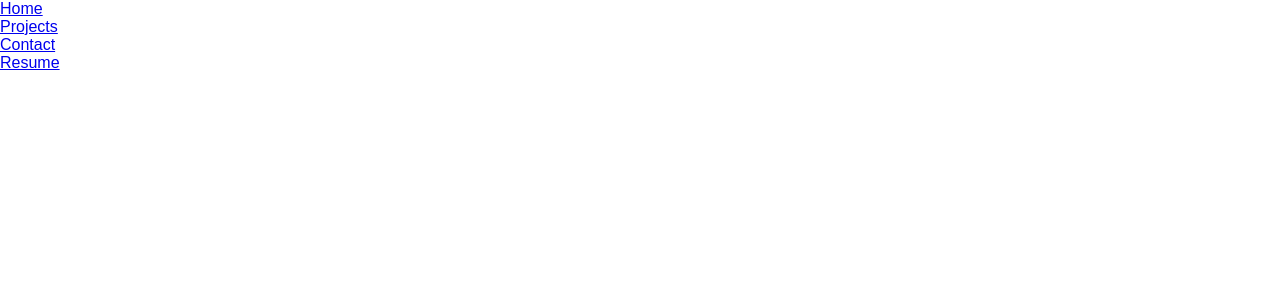
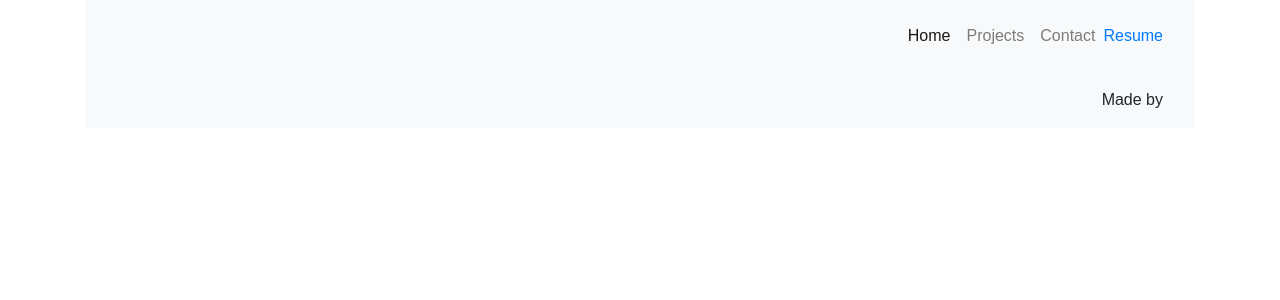
Before and after one commit to tanMan5/Tanner-Nielsen-Portfolio, a React (Create React App) app in the folder client/: page / in a window 1280 px wide. Shown: the top 300 px of the page. Built offline with nearby package versions, Linux system fonts and the light colour scheme.

Commit message:
footer added

```diff
--- a/client/public/index.html
+++ b/client/public/index.html
@@ -1,5 +1,6 @@
 <!doctype html>
 <html lang="en">
+
 <head>
   <meta charset="utf-8">
   <meta name="viewport" content="width=device-width, initial-scale=1, shrink-to-fit=no">
@@ -10,6 +11,8 @@
     -->
   <link rel="manifest" href="%PUBLIC_URL%/manifest.json">
   <link rel="shortcut icon" href="%PUBLIC_URL%/favicon.ico">
+  <link rel="stylesheet" href="https://maxcdn.bootstrapcdn.com/bootstrap/4.5.2/css/bootstrap.min.css"
+    integrity="sha384-JcKb8q3iqJ61gNV9KGb8thSsNjpSL0n8PARn9HuZOnIxN0hoP+VmmDGMN5t9UJ0Z" crossorigin="anonymous" />
   <!--
       Notice the use of %PUBLIC_URL% in the tags above.
       It will be replaced with the URL of the `public` folder during the build.
@@ -19,8 +22,9 @@
       work correctly both with client-side routing and a non-root public URL.
       Learn how to configure a non-root public URL by running `npm run build`.
     -->
-    <title>React App</title>
+  <title>TN Portfolio</title>
 </head>
+
 <body>
   <noscript>
     You need to enable JavaScript to run this app.
@@ -36,5 +40,20 @@
       To begin the development, run `npm start` or `yarn start`.
       To create a production bundle, use `npm run build` or `yarn build`.
     -->
+  <script src="https://code.jquery.com/jquery-3.5.1.slim.min.js"
+    integrity="sha384-DfXdz2htPH0lsSSs5nCTpuj/zy4C+OGpamoFVy38MVBnE+IbbVYUew+OrCXaRkfj"
+    crossorigin="anonymous"></script>
+  <script src="https://cdn.jsdelivr.net/npm/popper.js@1.16.1/dist/umd/popper.min.js"
+    integrity="sha384-9/reFTGAW83EW2RDu2S0VKaIzap3H66lZH81PoYlFhbGU+6BZp6G7niu735Sk7lN"
+    crossorigin="anonymous"></script>
+  <script src="https://stackpath.bootstrapcdn.com/bootstrap/4.5.2/js/bootstrap.min.js"
+    integrity="sha384-B4gt1jrGC7Jh4AgTPSdUtOBvfO8shuf57BaghqFfPlYxofvL8/KUEfYiJOMMV+rV"
+    crossorigin="anonymous"></script>
+
 </body>
+
 </html>
+
+</body>
+
+</html>
--- a/client/src/App.js
+++ b/client/src/App.js
@@ -3,12 +3,20 @@ import React, { Component } from "react";
 // import logo from "./logo.svg";
 import "./App.css";
 import NavTabs from "./components/Navbar";
+import Footer from "./components/Footer";
 
 
 class App extends Component {
   render() {
     return (
-    <NavTabs />
+      <div>
+        <NavTabs />
+
+
+        <Footer />
+
+      </div>
+
 
 
     );
--- a/client/src/components/Navbar/index.js
+++ b/client/src/components/Navbar/index.js
@@ -8,7 +8,7 @@ class NavTabs extends Component {
     render() {
         return (
             <Container>
-                <Navbar expand="lg" variant="light" bg="light">
+                <Navbar sticky="top" expand="lg" variant="light" bg="light">
                     <Nav className="container navbar justify-content-end flex-column flex-sm-row" activeKey="/home">
                         <Nav.Item>
                             <Nav.Link href="/home">Home</Nav.Link>
@@ -19,7 +19,7 @@ class NavTabs extends Component {
                         <Nav.Item>
                             <Nav.Link href="/Contact">Contact</Nav.Link>
                         </Nav.Item>
-                        <a className="resume" href="client\src\components\Documents\resume.pdf" target="_blank">Resume</a>
+                        <a className="resume" href="client\src\components\Documents\resume.pdf" rel="noopener noreferrer" target="_blank">Resume</a>
 
 
                     </Nav>
--- a/client/src/components/footer/index.js
+++ b/client/src/components/footer/index.js
@@ -0,0 +1,23 @@
+import React, { Component } from 'react';
+import Nav from 'react-bootstrap/Nav';
+import Navbar from 'react-bootstrap/Navbar';
+import Container from 'react-bootstrap/Container';
+
+
+class Footer extends Component {
+    render() {
+        return (
+            <Container>
+                <Navbar sticky="bottom" expand="lg" variant="light" bg="light">
+                    <Nav className="container navbar justify-content-end flex-column flex-sm-row" activeKey="/home">
+                        Made by
+
+
+                    </Nav>
+                </Navbar>
+            </Container>
+        )
+    }
+}
+
+export default Footer;
```
Lines whose indentation alone changed are shown as unchanged.
